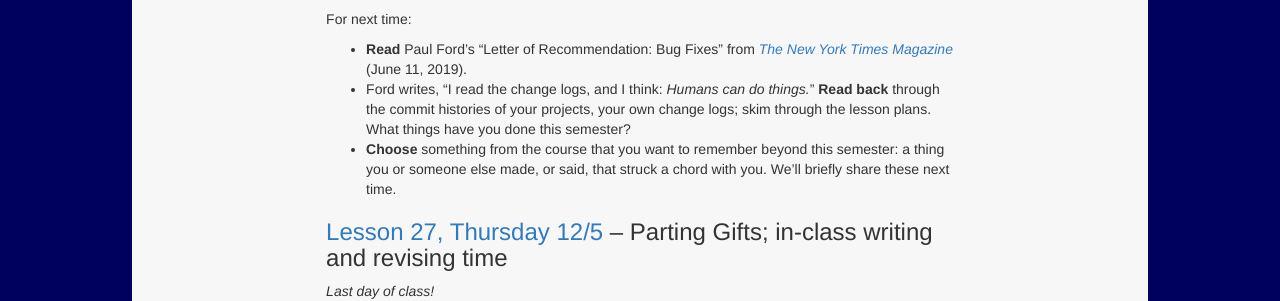
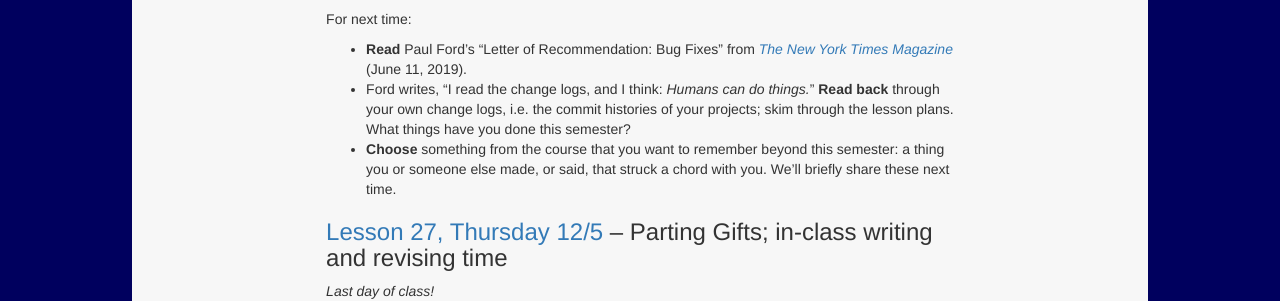
Before and after one commit to benmiller314/cdm2019fall, a Jekyll site: the page built from schedule.md, in a window 1280 px wide and 900 px high, scrolled down 5172 px. Shown: the part 200-501 px from the top of the window. Built offline with Jekyll 4.4.1, drawn with Linux system fonts in a browser that asks for light colours.

Commit message:
very minor wording change (order swap)

```diff
--- a/schedule.md
+++ b/schedule.md
@@ -293,7 +293,7 @@ EXT: studio -->
 For next time:
 
 * **Read** Paul Ford's "Letter of Recommendation: Bug Fixes" from <em><a href="https://www.nytimes.com/2019/06/11/magazine/letter-of-recommendation-bug-fixes-git.html">The New York Times Magazine</a></em> (June 11, 2019).
-* Ford writes, "I read the change logs, and I think: <em>Humans can do things.</em>" **Read back** through the commit histories of your projects, your own change logs; skim through the lesson plans. What things have you done this semester?
+* Ford writes, "I read the change logs, and I think: <em>Humans can do things.</em>" **Read back** through your own change logs, i.e. the commit histories of your projects; skim through the lesson plans. What things have you done this semester?
 * **Choose** something from the course that you want to remember beyond this semester: a thing you or someone else made, or said, that struck a chord with you. We'll briefly share these next time.
 
 <h3><a href="/{{site.course.base_path}}plans/lesson-27">Lesson 27, Thursday 12/5</a> – Parting Gifts; in-class writing and revising time</h3>
```
